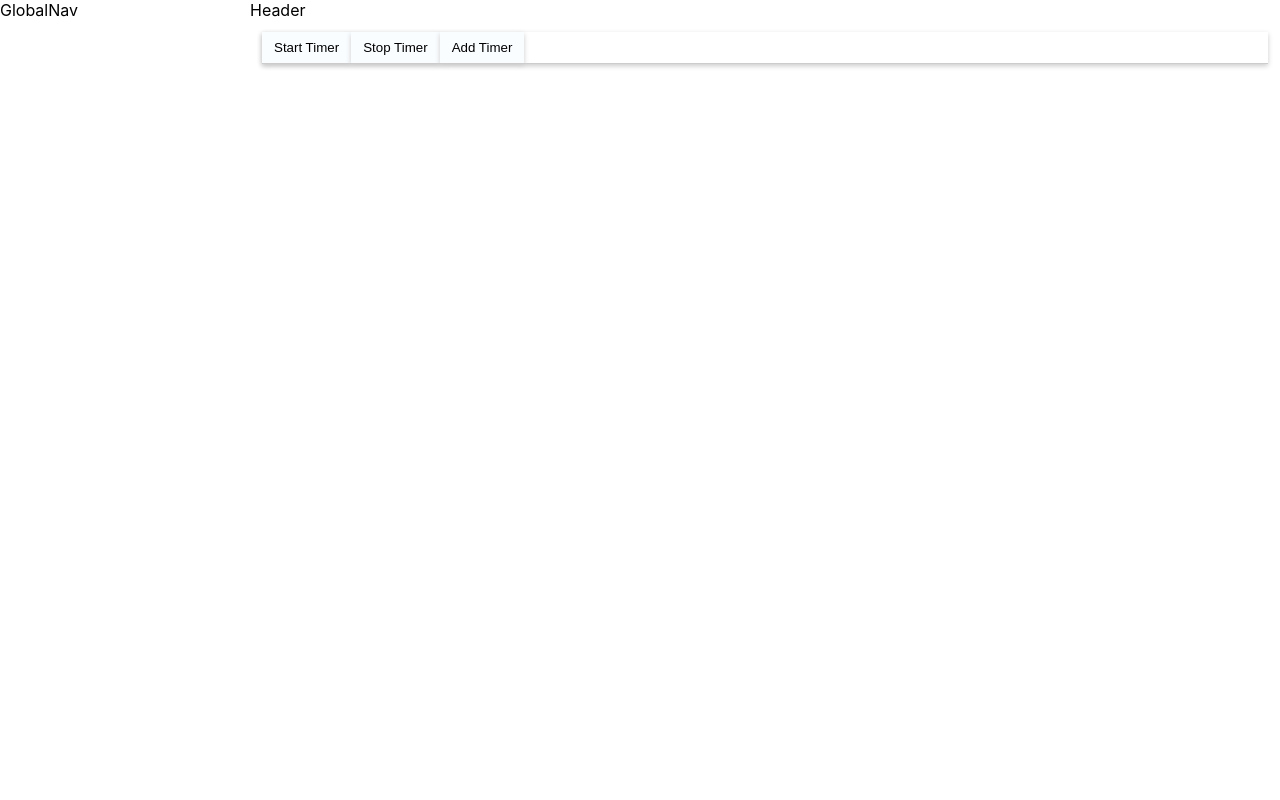
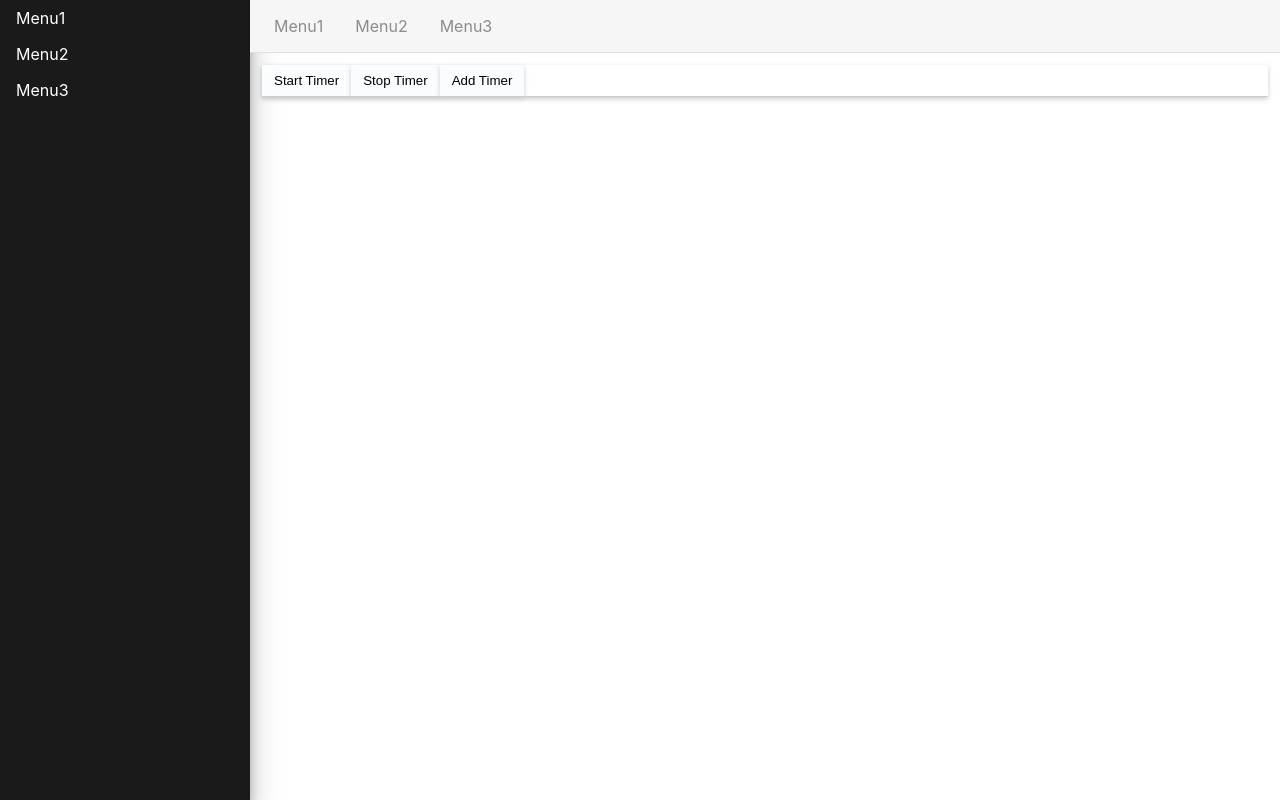
Before and after one commit to hirokikojima/work-tools, a React (Create React App) app in the folder app/: page / in a window 1280 px wide. Built offline with nearby package versions, Linux system fonts and the light colour scheme.

Commit message:
add globalnavi header components

```diff
--- a/app/src/App.tsx
+++ b/app/src/App.tsx
@@ -1,3 +1,6 @@
+import '../src/assets/scss/reset.scss'
+import '../src/assets/scss/styles.scss'
+import '../src/assets/scss/variable.scss'
 import React from 'react';
 import logo from './logo.svg';
 import './App.css';
--- /dev/null
+++ b/app/src/assets/scss/styles.scss
@@ -0,0 +1,3 @@
+html, body, #root {
+  height: 100%;
+}
--- a/app/src/assets/scss/variable.scss
+++ b/app/src/assets/scss/variable.scss
@@ -4,7 +4,7 @@
     --color-black: #000;
     --color-gray: #8c8c8c;
     --color-gray-dark: #1a1a1a;
-    --color-gray-light: #ddd;
+    --color-gray-light: #dee2e6;
     --color-gray-p: #f6f6f6;
     --color-green: #51c300;
     --color-red: none;
@@ -14,6 +14,7 @@
     --color-side: var(--color-gray-dark);
     --color-main: var(--color-gray-light);
     --color-base: var(--color-white);
+    --color-border: var(--color-gray-light);
     --color-link: var(--color-green);
     --color-link-visited: none;
     --color-link-hover: none;
--- a/app/src/components/molecules/Navigation/NavigationItem/index.tsx
+++ b/app/src/components/molecules/Navigation/NavigationItem/index.tsx
@@ -1,19 +1,20 @@
-import React, { FC, PropsWithChildren } from 'react'
+import React, { FC, HTMLProps, PropsWithChildren } from 'react'
 import classNames from 'classnames'
 import styles from './styles.module.scss'
 
 export type Props = PropsWithChildren<{
   modifier?: 'default' | 'header' | 'sidebar'
-}>
+}> & HTMLProps<HTMLLIElement>
 
 export const NavigationItem: FC<Props> = (props: Props) => {
   const {
     children,
-    modifier = 'default'
+    modifier = 'default',
+    ...rest
   } = props
 
   return (
-    <li className={classNames([styles.nav_item, styles[`nav_item__${modifier}`]])}>
+    <li className={classNames([styles.nav_item, styles[`nav_item__${modifier}`]])} {...rest}>
       {children}
     </li>
   )
--- a/app/src/components/molecules/Navigation/NavigationList/index.tsx
+++ b/app/src/components/molecules/Navigation/NavigationList/index.tsx
@@ -1,19 +1,20 @@
-import React, { FC, PropsWithChildren } from 'react'
+import React, { FC, HTMLProps, PropsWithChildren } from 'react'
 import classNames from 'classnames'
 import styles from './styles.module.scss'
 
 export type Props = PropsWithChildren<{
   modifier?: 'default' | 'header' | 'sidebar'
-}>
+}> & HTMLProps<HTMLUListElement>
 
 export const NavigationList: FC<Props> = (props: Props) => {
   const {
     children,
-    modifier = 'default'
+    modifier = 'default',
+    ...rest
   } = props
 
   return (
-    <ul className={classNames([styles.nav, styles[`nav__${modifier}`]])}>
+    <ul className={classNames([styles.nav, styles[`nav__${modifier}`]])} {...rest}>
       {children}
     </ul>
   )
--- a/app/src/components/molecules/Navigation/NavigationList/styles.module.scss
+++ b/app/src/components/molecules/Navigation/NavigationList/styles.module.scss
@@ -1,21 +1,23 @@
 .nav {
   height: 100%;
   width: 100%;
-  box-shadow: 0 14px 28px rgba(0,0,0,.25),0 10px 10px rgba(0,0,0,.22)!important;
 
   &__header {
     background-color: var(--color-header);
+    border-bottom: 1px solid var(--color-border);
     color: var(--color-gray);
     display: flex;
   }
 
   &__sidebar {
     background-color: var(--color-side);
+    box-shadow: 0 14px 28px rgba(0,0,0,.25),0 10px 10px rgba(0,0,0,.22)!important;
     color: var(--color-white);
   }
 
   &__default {
     background-color: var(--color-main);
+    border-bottom: 1px solid var(--color-border);
     color: var(--color-black);
     display: flex;
   }
--- /dev/null
+++ b/app/src/components/organisms/GlobalNavigation/index.tsx
@@ -0,0 +1,15 @@
+import React, { FC } from 'react'
+import NavigationList from '../../molecules/Navigation/NavigationList'
+import NavigationItem from '../../molecules/Navigation/NavigationItem'
+
+const GlobalNavigation: FC = () => {
+  return (
+    <NavigationList modifier={'sidebar'}>
+      <NavigationItem>Menu1</NavigationItem>
+      <NavigationItem>Menu2</NavigationItem>
+      <NavigationItem>Menu3</NavigationItem>
+    </NavigationList>
+  )
+}
+
+export default GlobalNavigation
--- /dev/null
+++ b/app/src/components/organisms/Header/index.tsx
@@ -0,0 +1,22 @@
+import React, { FC } from 'react'
+import NavigationList from '../../molecules/Navigation/NavigationList'
+import NavigationItem from '../../molecules/Navigation/NavigationItem'
+import { withStyle } from '../../../utils/decorators'
+
+const Header: FC = () => {
+  const styles = {
+    padding: '8px'
+  }
+
+  return (
+    withStyle(styles)(
+      <NavigationList modifier={'header'}>
+        <NavigationItem>Menu1</NavigationItem>
+        <NavigationItem>Menu2</NavigationItem>
+        <NavigationItem>Menu3</NavigationItem>
+      </NavigationList>
+    )
+  )
+}
+
+export default Header
--- a/app/src/components/templates/TimerPageTemplate/index.tsx
+++ b/app/src/components/templates/TimerPageTemplate/index.tsx
@@ -2,6 +2,8 @@ import React, { FC } from 'react'
 import { DefaultButton } from '../../atoms/Button'
 import Card, { CardHeader, CardBody} from '../../atoms/Card'
 import DefaultLayout, { LayoutSide, LayoutHeader, LayoutContent } from '../../atoms/Layout/DefaultLayout'
+import GlobalNavigation from '../../organisms/GlobalNavigation'
+import Header from '../../organisms/Header'
 
 import Timer from '../../../domains/models/Timer'
 import TimerList from '../../organisms/TimerList'
@@ -32,10 +34,10 @@ const TimerPageTemplate: FC<Props> = (props: Props) => {
   return (
     <DefaultLayout>
       <LayoutSide>
-        GlobalNav
+        <GlobalNavigation />
       </LayoutSide>
       <LayoutHeader>
-        Header
+        <Header />
       </LayoutHeader>
       <LayoutContent>
         {
```
Also changed, not shown: app/src/components/organisms/GlobalNavigation/styles.module.scss (added), app/src/components/organisms/Header/styles.module.scss (added), 1 other file (tests, documents, lock files or other folders).
